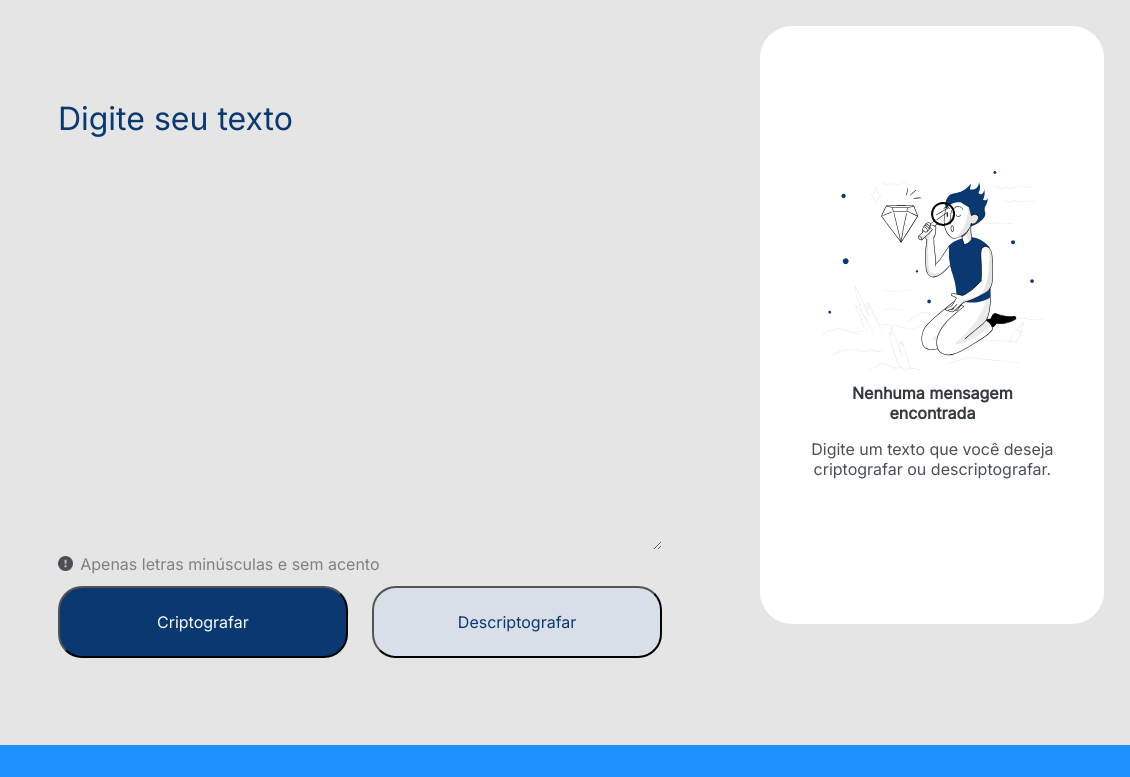
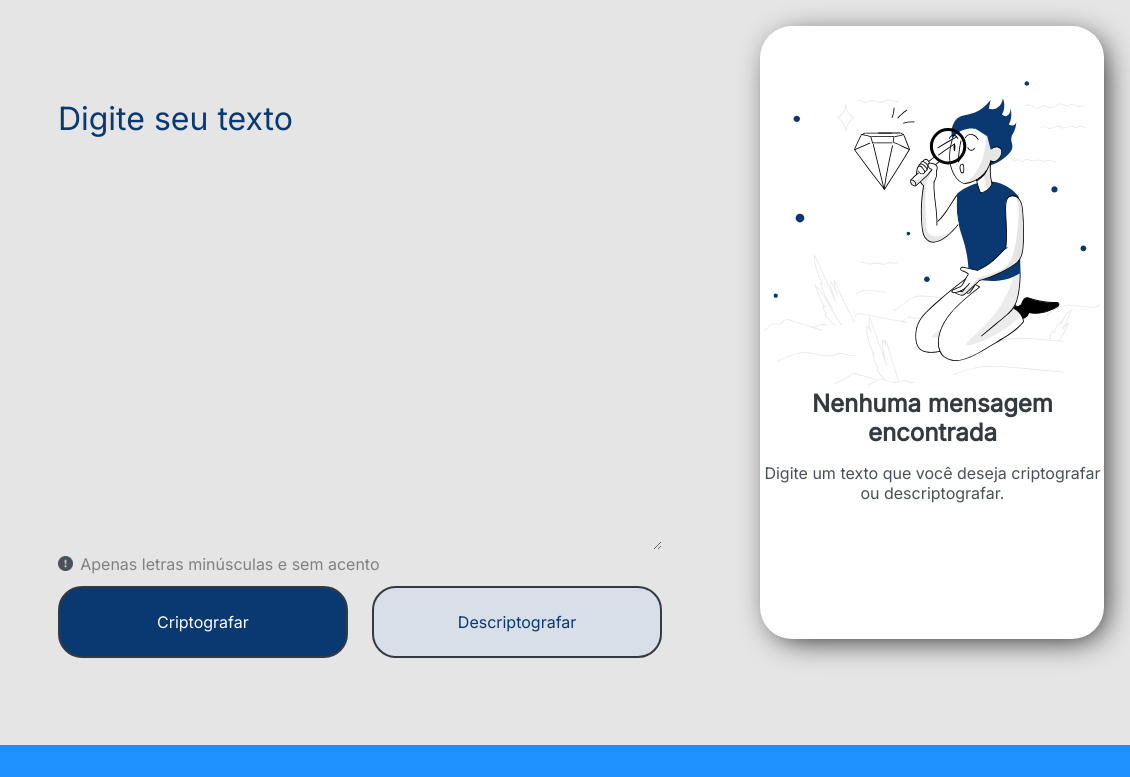
Before and after one commit to matheusdasilvaoliveira/challenge-decodificador-one, a plain HTML site: page index.html in a window 1280 px wide. Shown: the top 777 px of the page, 150-1280 px from the left. Drawn offline with Linux system fonts and the light colour scheme.

Commit message:
Adicionar sombra na aba de resultado, aumentar o tamanho da mensagem "Nenhuma mensagem encontrada" e adicionar bordas aos botões

```diff
--- a/index.html
+++ b/index.html
@@ -15,7 +15,8 @@
         <section class="pagina-principal">
             <img class="logo-alura" src="src/images/Frame 6.svg" alt="Logo alura">
             <section class="bloco-digite-texto">
-                <textarea name="campo-digite-texto" id="campo-digite-texto" cols="30" rows="10" placeholder="Digite seu texto" autofocus></textarea>
+                <textarea name="campo-digite-texto" id="campo-digite-texto" cols="30" rows="10"
+                    placeholder="Digite seu texto" autofocus></textarea>
                 <div class="aviso">
                     <img class="icone-aviso" src="src/images/Vector.png" alt="">
                     <p class="frase-aviso">Apenas letras minúsculas e sem acento</p>
@@ -25,7 +26,8 @@
                     <button class="botao-descriptografar">Descriptografar</button>
                 </div>
             </section>
-            <section class="bloco-resultado">
+            <div class="bloco-resultado">
+                <section>
                     <img class="imagem-procurando-resultados" src="src/images/High quality products 1 1.svg"
                         alt="Imagem de uma pessoa segurando uma lupa buscando uma resposta">
                     <section class="caixa-sem-mensagem">
@@ -33,6 +35,7 @@
                         <p class="msg-digite-texto">Digite um texto que você deseja criptografar ou descriptografar.</p>
                     </section>
                 </section>
+            </div>
         </section>
     </main>
     <footer>
@@ -50,4 +53,5 @@
         </section>
     </footer>
 </body>
+
 </html>
--- a/src/style.css
+++ b/src/style.css
@@ -3,6 +3,7 @@
 * {
     margin: 0px;
     padding: 0px;
+    border: 0 none;
     text-decoration: none;
 }
 
@@ -82,6 +83,7 @@ body {
     border-radius: 24px;
     width: 48%;
     padding: 4% 0%;
+    border: solid 2px #343A40;
     font-size: 100%;
     font-weight: 400;
     font-family: 'Inter', sans-serif;
@@ -90,6 +92,8 @@ body {
 .botao-criptografar:hover, .botao-descriptografar:hover {
     cursor: pointer;
     background-color: #1E90FF;
+    box-shadow: 4px 4px 12px -8 #D8DFE8;
+    border: solid 2px #0A3871;
 }
 
 .botao-criptografar {
@@ -107,13 +111,16 @@ body {
     width: 20%;
     border-radius: 32px;
     background-color: white;
-    padding: 7% 4% ;
+    padding: 4.5% 4%;
     display: flex;
     flex-direction: column;
+    justify-content: center;
+    align-items: center;
+    box-shadow: 6px 6px 32px -8px;
 }
 
 .imagem-procurando-resultados {
-    padding: 24% 5% 5% 5%;
+    /* padding: 24% 5% 5% 5%; */
 }
 
 .caixa-sem-mensagem {
@@ -127,7 +134,7 @@ body {
 
 .msg-nao-encontrada {
     color: #343A40;
-    font-size: 100%;
+    font-size: 24px;
     /* font-weight: 700;
     font-weight: bolder; */
 }
```
Lines whose indentation alone changed are shown as unchanged.
